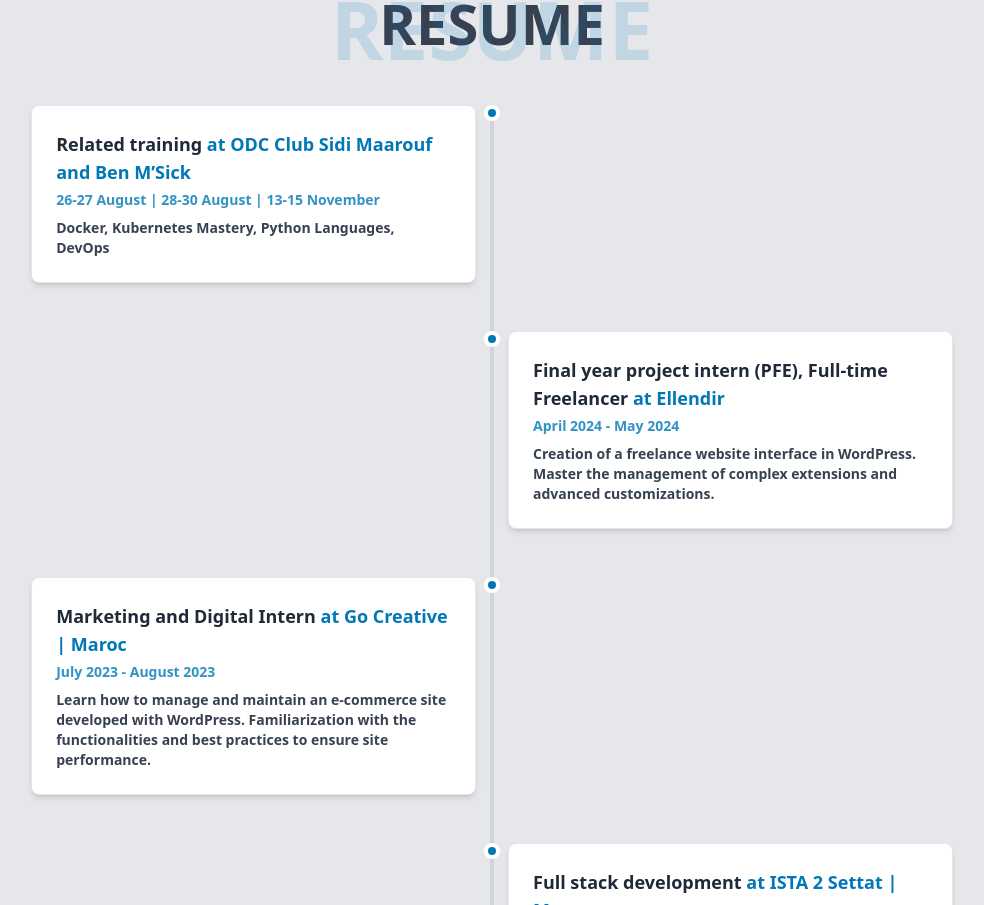
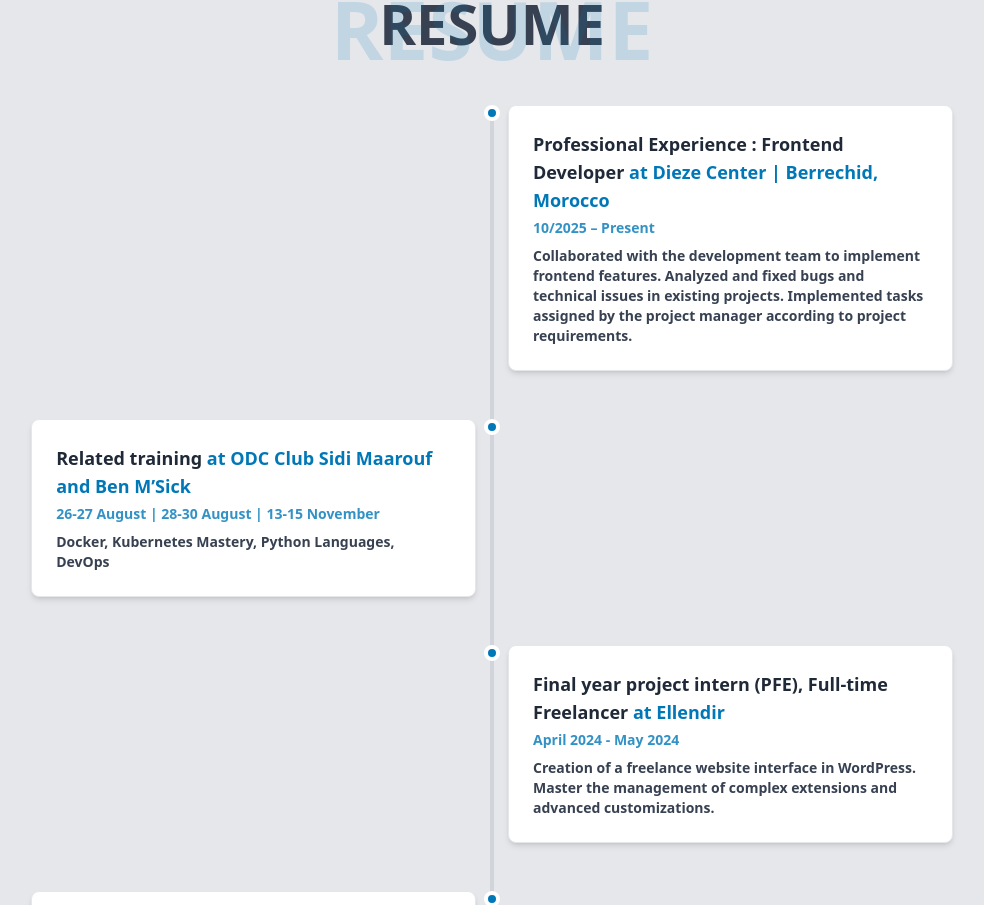
Before and after one commit to elglile/ayoubelglile.xd, a React (Vite) app: page / in a window 1280 px wide. Shown: the part 1879-2784 px from the top of the page, without its empty margins (148-1132 px from the left). Built offline with nearby package versions, Linux system fonts and the light colour scheme.

Commit message:
Update Data.jsx

```diff
--- a/src/Data.jsx
+++ b/src/Data.jsx
@@ -133,6 +133,13 @@
       ],
 
       Myexperiences: [
+        {
+  title: "Professional Experience : Frontend Developer",
+  company: "Dieze Center | Berrechid, Morocco",
+  period: "10/2025 – Present",
+  description: "Collaborated with the development team to implement frontend features. Analyzed and fixed bugs and technical issues in existing projects. Implemented tasks assigned by the project manager according to project requirements.",
+  align: "right",
+},
         {
           title: "Related training",
           company: "ODC Club Sidi Maarouf and Ben M’Sick",
```
